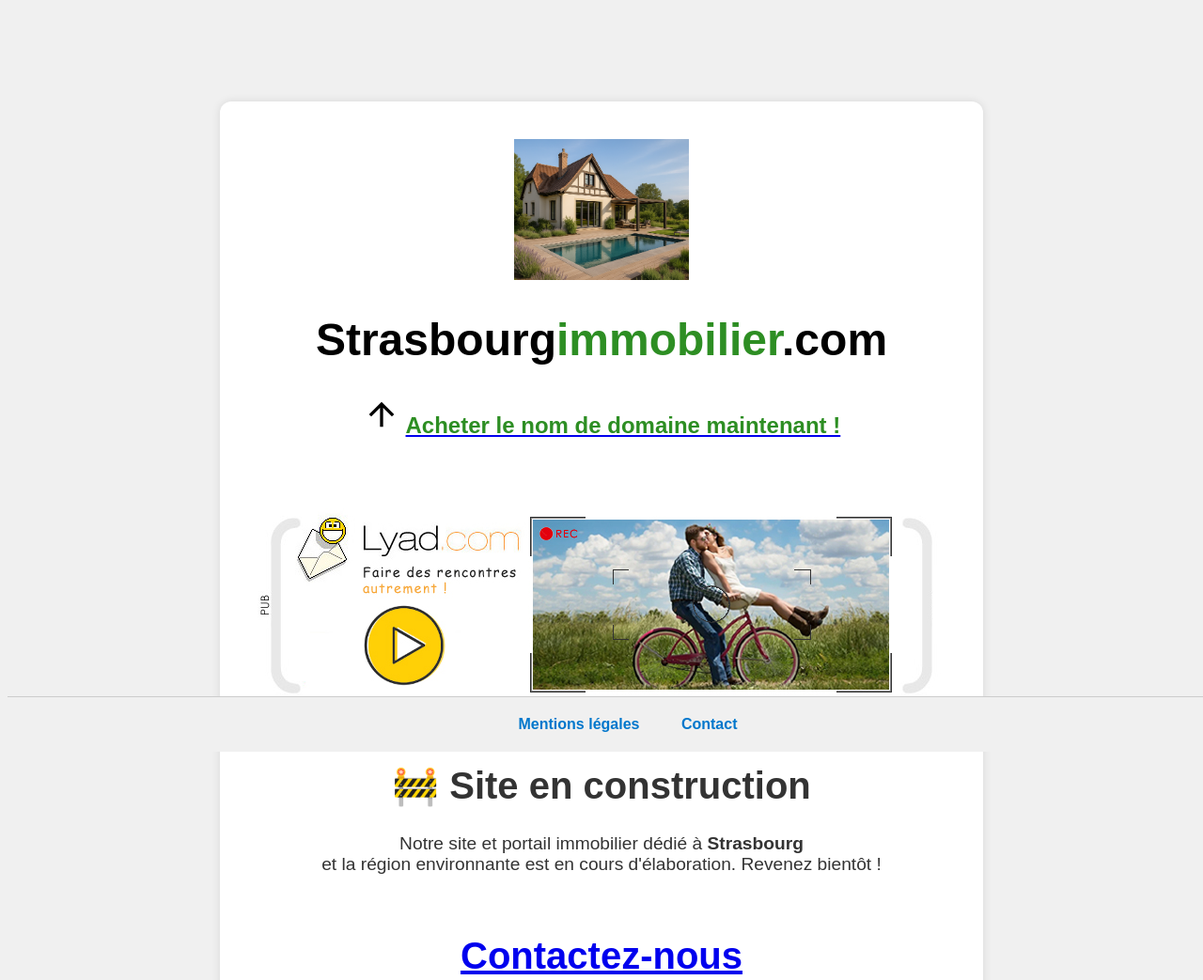
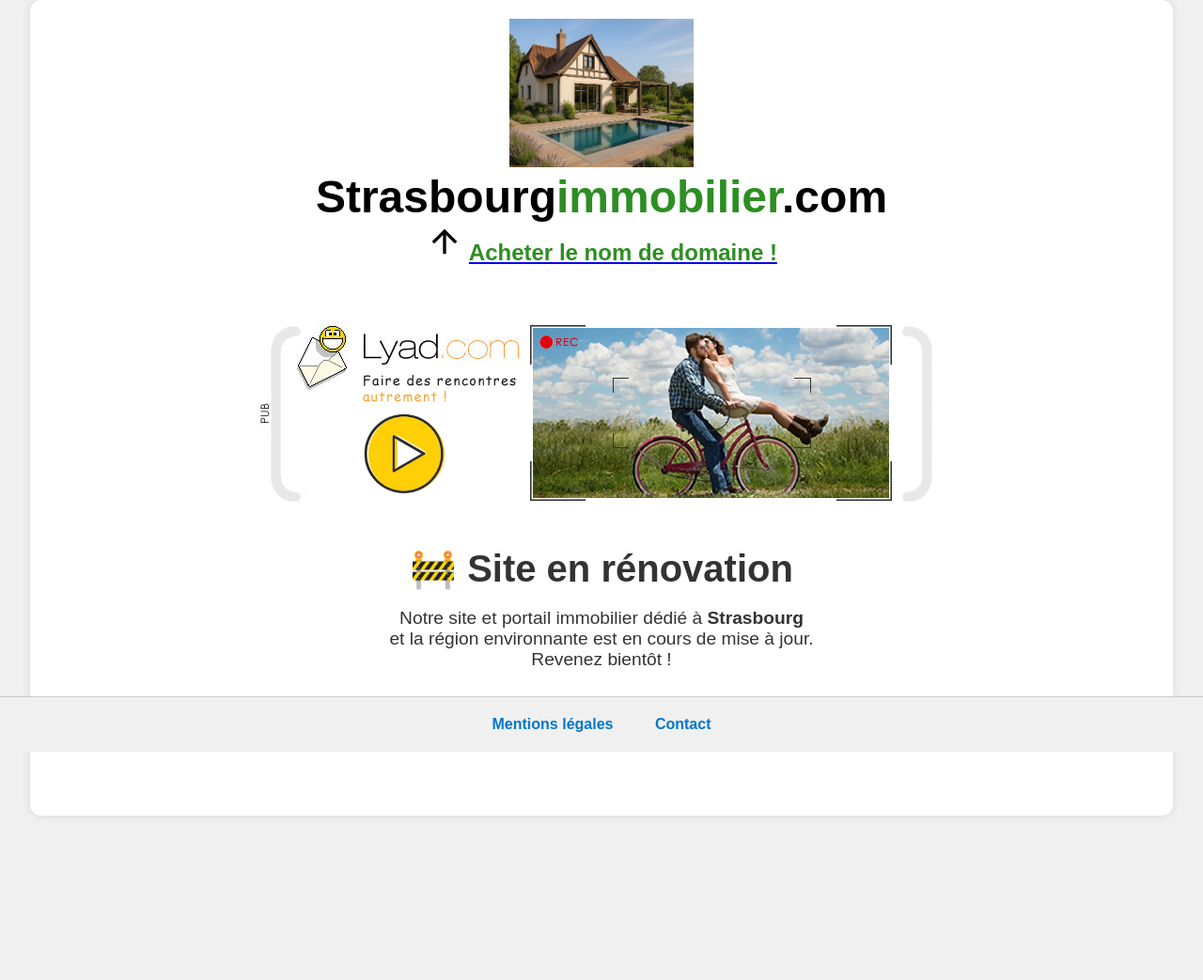
Before and after one commit to internet-online/Strasbourgimmobilier.com, a plain HTML site: page index.html in a window 1280 px wide. Shown: the top 1043 px of the page at 94% size. After the commit the page ends 962 px from the top, so only its background shows below. Drawn offline with Linux system fonts and the light colour scheme.

Commit message:
Add files via upload

```diff
--- a/index.html
+++ b/index.html
@@ -1,52 +1,38 @@
 <!DOCTYPE html>
+
 <html lang="fr">
 <head>
-  <meta charset="UTF-8">
-  <link rel="icon" type="image/png" href="favicon.png">
+<meta charset="utf-8"/>
+<link href="favicon.png" rel="icon" type="image/png"/>
 <title>Strasbourg immobilier - Strasbourgimmobilier.com</title>
-  <style>
+<style>html, body { margin: 0 !important; padding: 0 !important; max-width: 100%; overflow-x: hidden; }
+* { margin: 0; padding: 0; box-sizing: border-box; }
 body {
       font-family: Arial, sans-serif;
       background-color: #f0f0f0;
       color: #333;
       text-align: center;
-      padding-top: 100px;
-    }
-    .container {
+      padding-top: 100px;}.container {
       background: white;
       padding: 40px;
       margin: auto;
       display: inline-block;
       border-radius: 12px;
-      box-shadow: 0 0 10px rgba(0,0,0,0.1);
-    }
-    h1 {
-      font-size: 2.5em;
-    }
-    p {
-      font-size: 1.2em;
-    }
-
-
-    footer {
+      box-shadow: 0 0 10px rgba(0,0,0,0.1);}h1 {
+      font-size: 2.5em;}p {
+      font-size: 1.2em;}footer {
       background-color: #f0f0f0;
       padding: 20px;
       text-align: center;
       position: fixed;
       bottom: 0;
       width: 100%;
-      border-top: 1px solid #ccc;
-    }
-
-    footer a {
+      border-top: 1px solid #ccc;}footer a {
       margin: 0 20px;
       text-decoration: none;
       color: #0077cc;
       font-weight: bold;
-      cursor: pointer;
-    }
-
-    .modal {
+      cursor: pointer;}.modal {
       display: none;
       position: fixed;
       top: 50%;
@@ -59,73 +45,73 @@
       box-shadow: 0 0 20px rgba(0,0,0,0.3);
       z-index: 1000;
       padding: 20px;
-      overflow: auto;
-    }
-
-    .overlay {
+      overflow: auto;}.overlay {
       display: none;
       position: fixed;
       top: 0; left: 0; width: 100%; height: 100%;
       background: rgba(0, 0, 0, 0.5);
-      z-index: 999;
-    }
-
-    .close-btn {
+      z-index: 999;}.close-btn {
       position: absolute;
       top: 10px;
       right: 15px;
       font-size: 18px;
       cursor: pointer;
-      color: #888;
+      color: #888;}img {
+  max-width: 100%;
+  height: auto;}.container {
+  width: 95%;
+  max-width: 800px;}h2 {
+    font-size: 1.5em;}.container {
+    padding: 20px;}}}}}}html, body {
+  max-width: 100%;
+  overflow-x: hidden;}.container, .content, .section, .brz, .brz-section {
+  max-width: 100%;
+  box-sizing: border-box;
+  overflow-x: hidden;}}
+body {
+  margin-top: 10px !important;
+  padding-top: 0 !important;
 }
 </style>
-</head>
+<meta content="Strasbourg immobilier - Achat, vente, estimation et conseils pour vos projets immobiliers à Strasbourg et en Alsace." name="description"/><meta content="immobilier Strasbourg, Strasbourg immobilier, achat maison Strasbourg, vente appartement Strasbourg" name="keywords"/><meta content="width=device-width, initial-scale=1.0" name="viewport"/></head>
 <body>
 <div class="container">
-  <img src="Maison-luxe-strasbourg.jpg" title="immobilier strasbourg" height="150">
-  <h1 style="font-size: 3em; font-weight: bold;">
-  <a href="https://buy.stripe.com/fZu4gzei7arE8H2bspcEw1g" target="_blank" style="text-decoration: none; color: inherit;"><span style="color: #000000;">Strasbourg</span><span style="color: #2D8E23;">immobilier</span><span style="color: #000000;">.com</span>
+<img height="150" src="Maison-luxe-strasbourg.jpg" style="height: 158px; width: auto;" title="immobilier strasbourg"/>
+<h1 style="font-size: clamp(1.4em, 5vw, 3em); font-weight: bold; text-align: center; max-width: 90vw; margin: auto;">
+<a href="https://buy.stripe.com/fZu4gzei7arE8H2bspcEw1g" style="text-decoration: none; color: inherit;" target="_blank"><span style="color: #000000;">Strasbourg</span><span style="color: #2D8E23;">immobilier</span><span style="color: #000000;">.com</span>
 </a>
 </h1>
-
-  <h2><a href="https://buy.stripe.com/fZu4gzei7arE8H2bspcEw1g" target="_blank" style="display: inline-block; width: 40px; height: 40px;">
-  <svg xmlns="http://www.w3.org/2000/svg" viewBox="0 0 24 24" fill="black">
-    <path d="M4 12l1.41 1.41L11 7.83V20h2V7.83l5.59 5.58L20 12l-8-8-8 8z"/>
+<h2><a href="https://buy.stripe.com/fZu4gzei7arE8H2bspcEw1g" style="display: inline-block; width: 40px; height: 40px;" target="_blank">
+<svg fill="black" viewbox="0 0 24 24" xmlns="http://www.w3.org/2000/svg">
+<path d="M4 12l1.41 1.41L11 7.83V20h2V7.83l5.59 5.58L20 12l-8-8-8 8z"></path>
 </svg></a>
-<a href="https://buy.stripe.com/fZu4gzei7arE8H2bspcEw1g" target="_blank"><font color="#2D8E23">Acheter le nom de domaine maintenant !</font></a></h2><br><br><br>
-
-  <a href="https://www.lyad.fr" title="rencontre"><img src="Lyad-Rencontre-Velo.jpg" title="rencontre" border="0"></a><br><br><br>
-    <h1>🚧 Site en construction</h1>
-    <p>Notre site et portail immobilier d&eacute;di&eacute; &agrave; <b>Strasbourg</b> <br>
-     et la r&eacute;gion environnante est en cours d'&eacute;laboration. Revenez bientôt !</p><br>
-    <h1><a href="https://www.cognitoforms.com/Formcontact1/Contact?entry={%22Site%22:%22Strasbourgimmobilier.com%22}">Contactez-nous</a></h1><br><br>
+<a href="https://buy.stripe.com/fZu4gzei7arE8H2bspcEw1g" target="_blank"><font color="#2D8E23">Acheter le nom de domaine !</font></a></h2><br/><br/><br/>
+<a href="https://www.lyad.fr" title="rencontre"><img border="0" src="Lyad-Rencontre-Velo.jpg" title="rencontre"/></a><br/><br/><br/>
+<h1>🚧 Site en r&eacute;novation</h1><br/>
+<p>Notre site et portail immobilier dédié à <b>Strasbourg</b> <br/>
+     et la région environnante est en cours de mise &agrave; jour. <br/> Revenez bientôt !</p><br/><br/>
+<h1><a href="https://www.cognitoforms.com/Formcontact1/Contact?entry={%22Site%22:%22Strasbourgimmobilier.com%22}">Contactez-nous</a></h1><br/><br/><br/>
 </div>
-
-
 <footer>
-  <a onclick="openModal('legal')">Mentions l&eacute;gales</a>
+<a onclick="openModal('legal')">Mentions légales</a>
 <a onclick="openModal('contact')">Contact</a>
 </footer>
-
 <div class="overlay" id="overlay" onclick="closeModal()"></div>
-
 <div class="modal" id="modal-legal">
 <span class="close-btn" onclick="closeModal()"><b>X</b></span>
-  <h2>Mentions l&eacute;gales</h2>
-  <p>Editeur du site :  INTERNET - 34 av la bruyere - 38100 Grenoble<br>
-  Ce site ne d&eacute;pose pas de cookies autre que essentiel au fonctionnement.<br><br>
+<h2>Mentions légales</h2><br/>
+<p>Editeur du site :  INTERNET - 34 av la bruyere - 38100 Grenoble<br/><br/>
+  Ce site ne dépose pas de cookies autre que essentiel au fonctionnement.<br/><br/>
 <a href="https://www.cognitoforms.com/Formcontact1/Contact?entry={%22Site%22:%22Strasbourgimmobilier.com%22}">Contactez-nous</a>
 </p>
 </div>
-
 <div class="modal" id="modal-contact">
 <span class="close-btn" onclick="closeModal()"><b>X</b></span>
-  <h2>Contact</h2>
-  Une question nous concernant ?<br>
-  Nous restons &agrave; votre disposition !
+<h2>Contact</h2><br/>
+  Une question nous concernant ?<br/>
+  Nous restons à votre disposition !<br/><br/>
   <p><a href="https://www.cognitoforms.com/Formcontact1/Contact?entry={%22Site%22:%22Strasbourgimmobilier.com%22}">Contactez-nous</a></p>
-</div>
-
+</div><br/><br/><br/><br/><br/><br/>
 <script>
   function openModal(type) {
     document.getElementById('overlay').style.display = 'block';
@@ -139,6 +125,5 @@
     });
   }
 </script>
-
 </body>
 </html>
```
Lines whose indentation alone changed are shown as unchanged.
